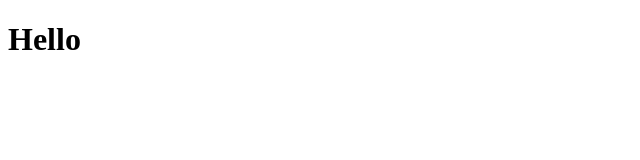
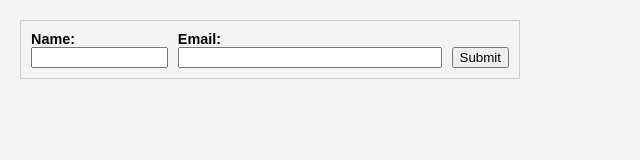
Before and after one commit to parkerjewell/four-for-1, a plain HTML site: page index.html in a window 1280 px wide. Shown: the whole page, without its empty margins (0-640 px from the left). Drawn offline with Linux system fonts and the light colour scheme.

Commit message:
Changed project to 4 for 1 module

```diff
--- a/index.html
+++ b/index.html
@@ -3,12 +3,23 @@
 <head>
     <meta charset="UTF-8">
     <meta name="viewport" content="width=device-width, initial-scale=1.0">
+    <link rel="stylesheet" href="style.css">
     <title>Document</title>
 </head>
 <body>
-    <div>
-        <h1>Hello
-        </h1>
+    <div class="container">
+        <div class="name">
+            <h4>Name:</h4>
+            <input class="input" type="text">
+        </div>
+        <div class="email">
+            <h4>Email:</h4>
+            <input class="input" type="text">
+        </div>
+        <div class="submit">
+            <button>Submit</button>
+        </div>
+    </div>
     </div>
 </body>
 </html>
--- a/style.css
+++ b/style.css
@@ -0,0 +1,50 @@
+*,
+*::after,
+*::before {
+  box-sizing: border-box;
+}
+
+body {
+  margin: 0;
+  padding: 0;
+  font-family: 'Arial', sans-serif;
+  background-color: #f4f4f4;
+}
+
+.container {
+    margin: 20px;
+    padding: 10px;
+    border: solid 1px #ccc;
+    display: flex;
+    flex-wrap: wrap;
+    gap: 10px;
+    max-width: 500px;
+}
+
+h4 {
+    margin: 0;
+    padding: 0;
+    font-size: 0.9em;
+}
+
+.input {
+    width: 100%;
+}
+
+.name {
+    flex: 1 1 80px;
+}
+
+.email {
+    flex: 2 1 150px;
+}
+
+.submit {
+    flex: 1;
+    align-self: end;
+}
+
+button {
+    width: 100%;
+
+}
```
